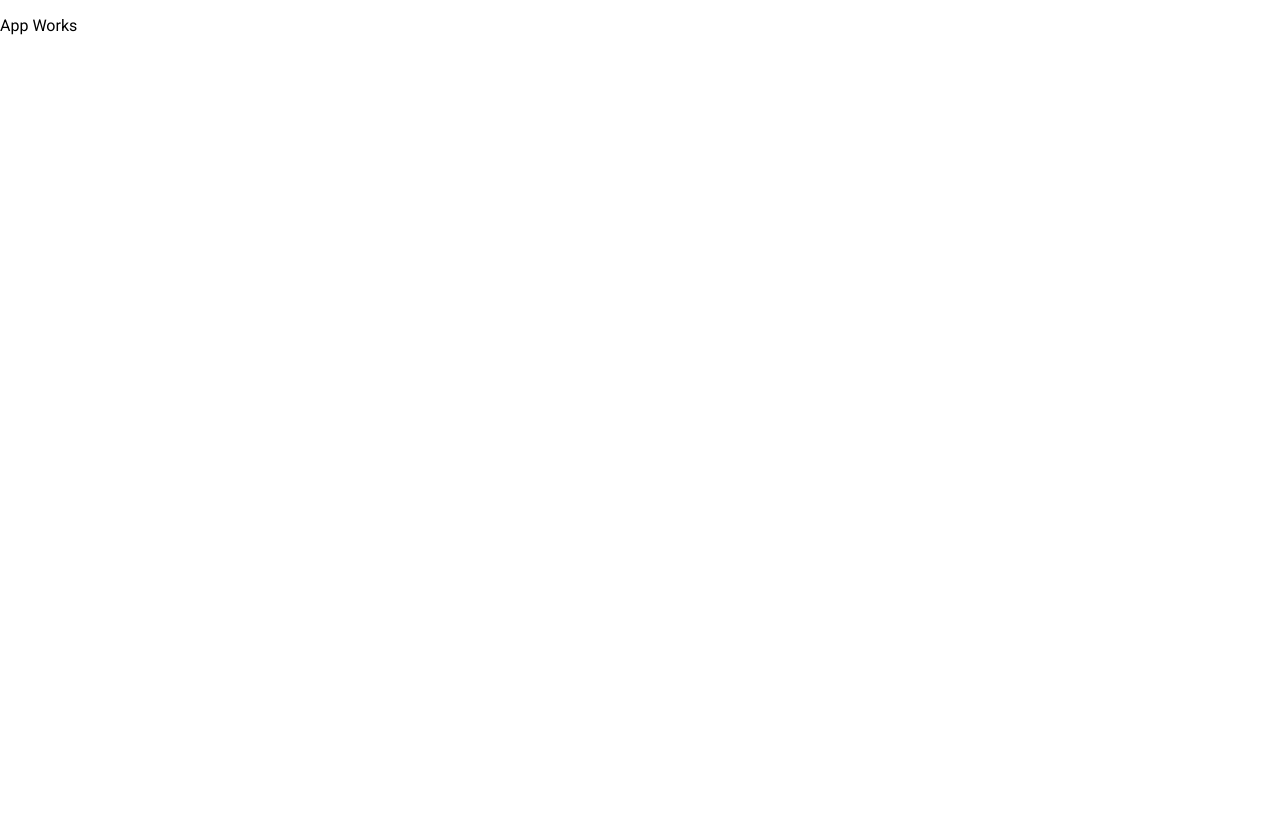
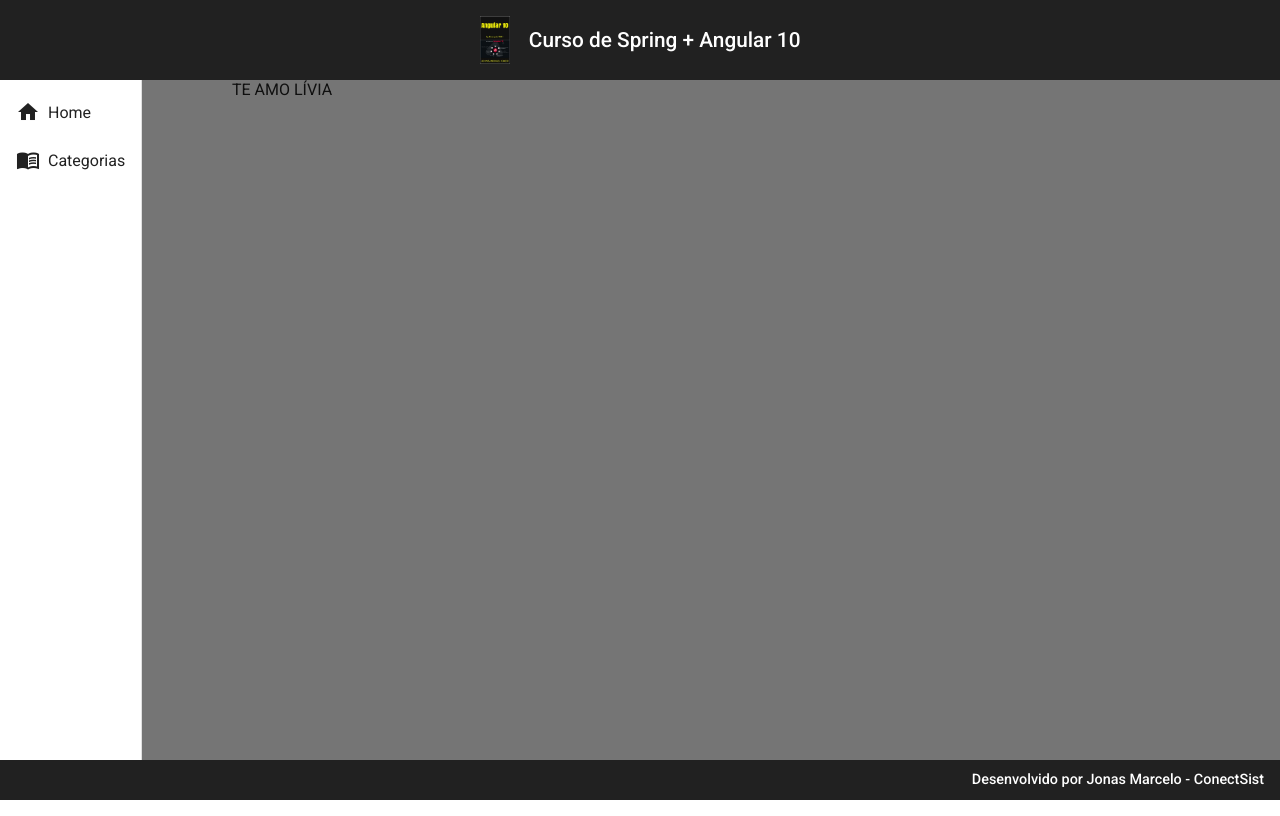
Before and after one commit to jonasmarcelo/cursospringangular-front, an Angular app: page / in a window 1280 px wide. Built offline with nearby package versions, Linux system fonts and the light colour scheme.

Commit message:
Criando tela inicial da aplicação

```diff
--- a/src/app/app.component.html
+++ b/src/app/app.component.html
@@ -1 +1,3 @@
-<p>App Works</p>
+<app-header></app-header>
+<app-nav></app-nav>
+<app-footer></app-footer>
--- /dev/null
+++ b/src/app/components/template/footer/footer.component.css
@@ -0,0 +1,12 @@
+.footer{
+    background-color: #212121;
+    position: fixed;
+    bottom: 0;
+    justify-content: flex-end;
+    font-size: 0.9rem;
+    height: 5%;
+}
+
+span{
+    color: #ffffff;
+}
--- /dev/null
+++ b/src/app/components/template/footer/footer.component.html
@@ -0,0 +1,7 @@
+<mat-toolbar class="footer">
+
+    <span>
+        Desenvolvido por Jonas Marcelo - ConectSist
+    </span>
+
+</mat-toolbar>
--- /dev/null
+++ b/src/app/components/template/footer/footer.component.ts
@@ -0,0 +1,15 @@
+import { Component, OnInit } from '@angular/core';
+
+@Component({
+  selector: 'app-footer',
+  templateUrl: './footer.component.html',
+  styleUrls: ['./footer.component.css']
+})
+export class FooterComponent implements OnInit {
+
+  constructor() { }
+
+  ngOnInit(): void {
+  }
+
+}
--- /dev/null
+++ b/src/app/components/template/header/header.component.css
@@ -0,0 +1,20 @@
+img {
+  height: 3rem;
+}
+
+.header{
+    justify-content: center;
+    height: 10%;
+    background-color: #212121;
+}
+
+span{
+    display: flex;
+    align-items: center;
+}
+
+h1{
+    padding-left: 1.2rem;
+    color: #ffffff;
+    font-size: 1.3rem;
+}
--- /dev/null
+++ b/src/app/components/template/header/header.component.html
@@ -0,0 +1,10 @@
+<mat-toolbar class="header">
+    <span>
+        <img src="assets/img/livro-angular-10.jpg" alt="">
+    </span>
+
+    <span>
+        <h1>Curso de Spring + Angular 10</h1>
+    </span>
+
+</mat-toolbar>
--- /dev/null
+++ b/src/app/components/template/header/header.component.ts
@@ -0,0 +1,15 @@
+import { Component, OnInit } from '@angular/core';
+
+@Component({
+  selector: 'app-header',
+  templateUrl: './header.component.html',
+  styleUrls: ['./header.component.css']
+})
+export class HeaderComponent implements OnInit {
+
+  constructor() { }
+
+  ngOnInit(): void {
+  }
+
+}
--- /dev/null
+++ b/src/app/components/template/nav/nav.component.css
@@ -0,0 +1,12 @@
+.container{
+    height: 85%;
+    background-color: #757575;
+}
+
+mat-sidenav-container{
+    width: 100%;
+}
+
+i{
+    padding-right: .5rem;
+}
--- /dev/null
+++ b/src/app/components/template/nav/nav.component.html
@@ -0,0 +1,18 @@
+<mat-sidenav-container class="container">
+
+    <mat-sidenav mode="side" opened>
+        <mat-nav-list>
+            <a mat-list-item>
+                <i class="material-icons">home</i>Home
+            </a>
+            <a mat-list-item>
+                <i class="material-icons">menu_book</i>Categorias
+            </a>
+        </mat-nav-list>
+    </mat-sidenav>
+
+    <mat-sidenav-content>
+        TE AMO LÍVIA
+    </mat-sidenav-content>
+
+</mat-sidenav-container>
--- /dev/null
+++ b/src/app/components/template/nav/nav.component.ts
@@ -0,0 +1,15 @@
+import { Component, OnInit } from '@angular/core';
+
+@Component({
+  selector: 'app-nav',
+  templateUrl: './nav.component.html',
+  styleUrls: ['./nav.component.css']
+})
+export class NavComponent implements OnInit {
+
+  constructor() { }
+
+  ngOnInit(): void {
+  }
+
+}
```
Also changed, not shown: src/app/app.module.ts (+17 -2 lines), src/assets/img/livro-angular-10.jpg (added).
